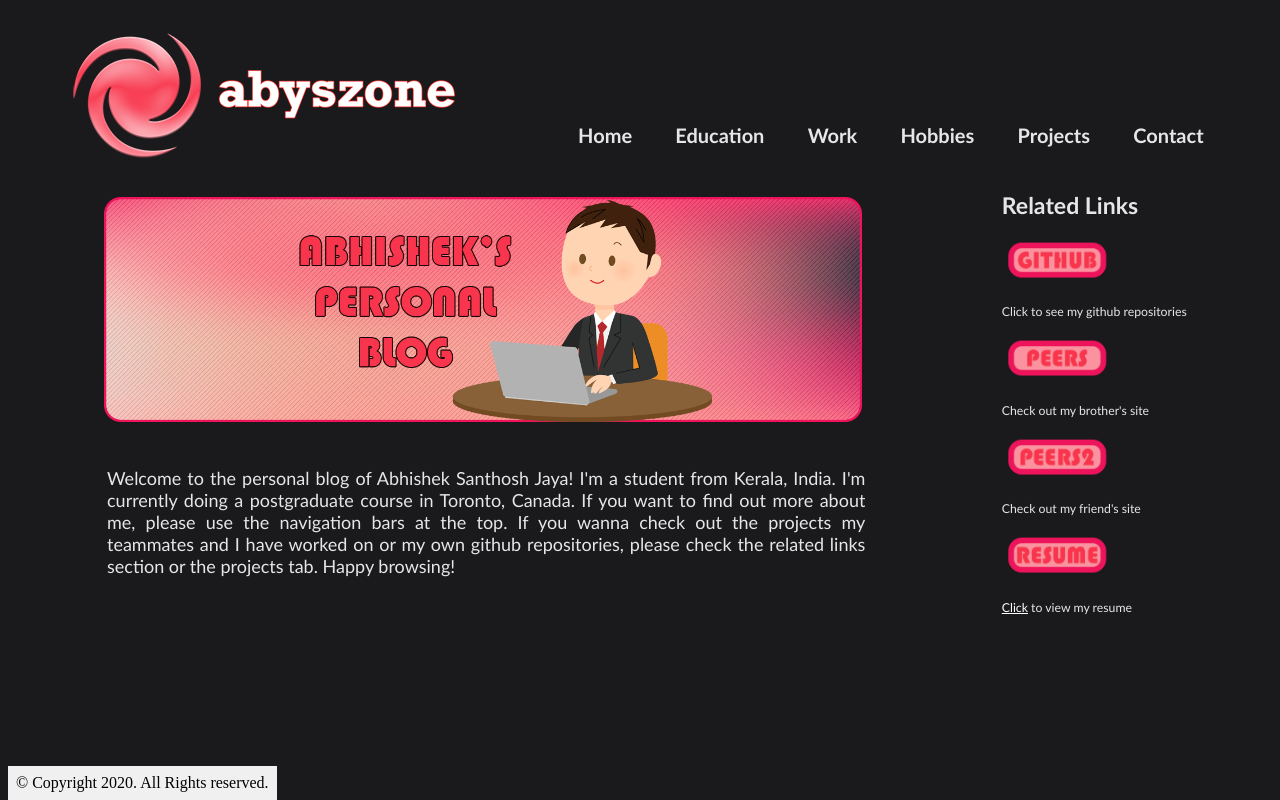
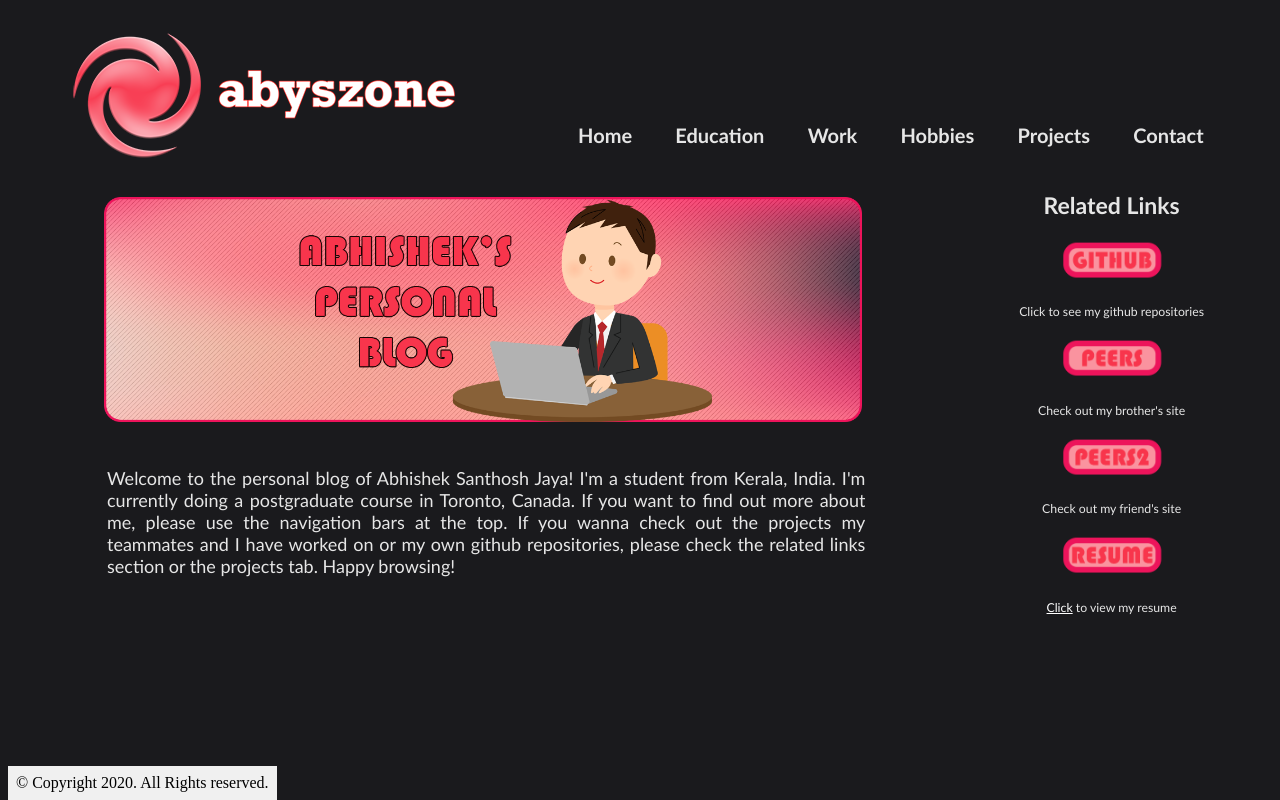
Before and after one commit to AbhishekSanthoshJaya/myBlog_Abhishek_C0769778, a plain HTML site: page index.html in a window 1280 px wide. Drawn offline with Linux system fonts and the light colour scheme.

Commit message:
[Abhishek] Alignment changes

```diff
--- a/css/content.css
+++ b/css/content.css
@@ -646,7 +646,7 @@ table {
         max-width: 1000px;
         position: relative;
         margin-top: 2em;
-        margin-left: 20em;
+        margin-left: 18em;
     }
 
     .slideshow-container2 {
--- a/css/main.css
+++ b/css/main.css
@@ -113,6 +113,15 @@ aside
         width: 25%;
     }
 
+.relatedlinks
+    {
+        text-align: center;
+    }
+
+.relatedtext
+    {
+        text-align: center;
+    }
 /* Styling for tablet viewport begins here */
 @media only screen and (min-width: 688px)
 {
@@ -155,6 +164,16 @@ aside
     {
       width: 25%;
     }
+
+    /* .relatedlinks
+    {
+        text-align: left;
+    }
+
+.relatedtext
+    {
+        text-align: left;
+    } */
 }
 
 /* Styling for desktop viewport begins here */
--- a/index.html
+++ b/index.html
@@ -45,22 +45,22 @@
           <article>
             <h3><a href="https://github.com/AbhishekSanthoshJaya" target="_blank">
               <img class="related" src="images/githubbanner.png" alt="github"></a></h3>
-            <p>Click to see my github repositories</p>
+            <p class="relatedtext">Click to see my github repositories</p>
           </article>
           <article>
             <h3><a href="https://abhijithsrealm.wordpress.com/" target="_blank">
               <img class="related" src="images/peers.png" alt="peer1"></a></h3>
-            <p>Check out my brother's site</p>
+              <p class="relatedtext">Check out my brother's site</p>
           </article>
           <article>
             <h3><a href="https://sites.google.com/view/ashwin-vinoo/home?authuser=0" target="_blank">
               <img class="related" src="images/peers2.png" alt="peers2"></a></h3>
-            <p>Check out my friend's site</p>
+              <p class="relatedtext">Check out my friend's site</p>
           </article>
           <article>
             <h3><a href="media/ResumeCanada_Digital.pdf" download="ResumeCanada_Abhishek" target="_blank">
               <img class="related" src="images/resume.png" alt="resume"></a></h3>
-            <p><a href="media/ResumeCanada_Digital.pdf" download="ResumeCanada_Abhishek" target="_blank"
+              <p class="relatedtext"><a href="media/ResumeCanada_Digital.pdf" download="ResumeCanada_Abhishek" target="_blank"
               span style="color:white">Click</a> to view my resume</p>
           </article>
     </section>
```
Also changed, not shown: contact.html (+1 -1 lines).
